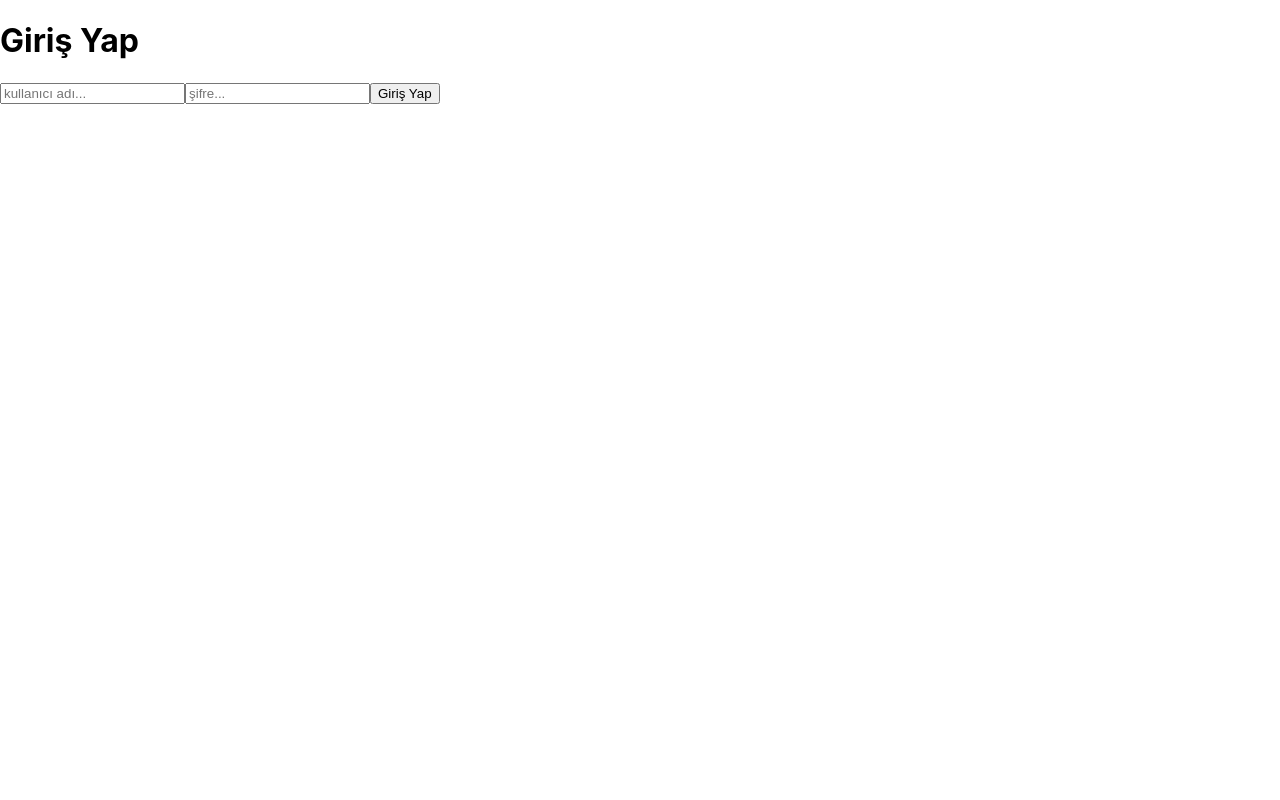
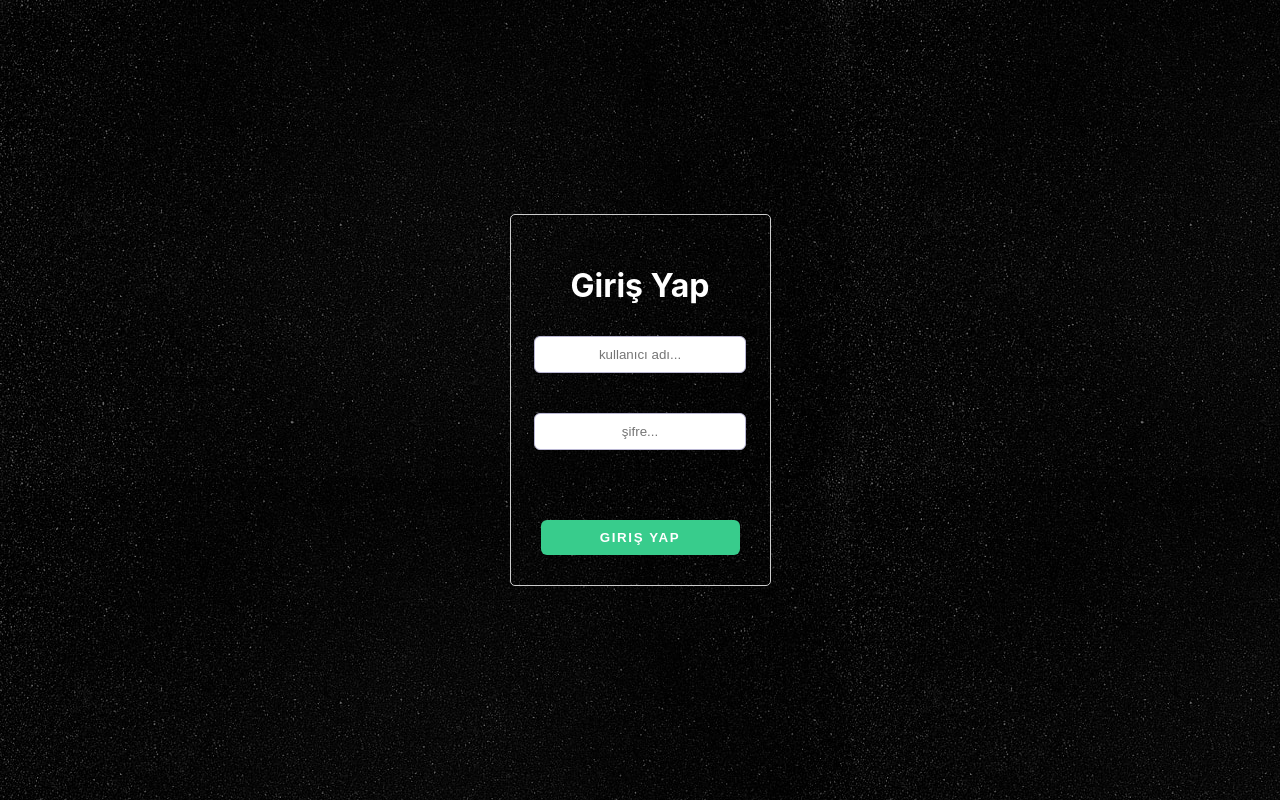
Before and after one commit to bidirabinizz/Calismalarim2023, a React (Create React App) app in the folder fakerestapilogin/: page / in a window 1280 px wide. Built offline with nearby package versions, Linux system fonts and the light colour scheme; data requests are answered from the project's data file; a web font is replaced by a local one.

Commit message:
16 March
Buglar düzeltildi

```diff
--- a/fakerestapilogin/public/index.html
+++ b/fakerestapilogin/public/index.html
@@ -15,6 +15,7 @@
       user's mobile device or desktop. See https://developers.google.com/web/fundamentals/web-app-manifest/
     -->
     <link rel="manifest" href="%PUBLIC_URL%/manifest.json" />
+
     <!--
       Notice the use of %PUBLIC_URL% in the tags above.
       It will be replaced with the URL of the `public` folder during the build.
--- a/fakerestapilogin/src/App.js
+++ b/fakerestapilogin/src/App.js
@@ -1,6 +1,6 @@
 import React from "react";
 import Girisyap from "./components/Girisyap";
-import Navbar from "./components/Navbar";
+
 function App() {
   return (
     <div>
--- a/fakerestapilogin/src/components/Girisyap.js
+++ b/fakerestapilogin/src/components/Girisyap.js
@@ -1,6 +1,8 @@
 import { useState, useEffect } from "react";
 import axios from "axios";
 import Navbar from "./Navbar";
+import girisyapmatheme from "./girisyaptheme.css"
+
 const userURL = "http://localhost:3000/kullanici";
 
 function Girisyap() {
@@ -35,9 +37,12 @@ function Girisyap() {
   }
 
   return (
-    <div className="maindiv">
+  <div className="deneme">
+
         {!login ? (
           <div>
+            <div className="container">
+             <div className="maindiv">
             <h1>Giriş Yap</h1>
             <input
               onChange={(e) => {
@@ -59,8 +64,14 @@ function Girisyap() {
               id=""
               placeholder="şifre..."
             />
-          <button onClick={butonTiklandi}>Giriş Yap</button>
+
+            <br></br>
+
+            <button onClick={butonTiklandi} className="button">Giriş Yap</button>
           </div>
+           </div>
+           </div>
+
         ) : (
           <Navbar
             loggedInUsername={LoggedInUsername}
@@ -68,8 +79,10 @@ function Girisyap() {
             logininfo={login}
           />
         )}
+
   </div>
   );
+
 }
 
 export default Girisyap;
--- a/fakerestapilogin/src/components/Navbar.js
+++ b/fakerestapilogin/src/components/Navbar.js
@@ -1,5 +1,7 @@
 import React from "react";
 import "./Navbar.css";
+
+
 function Navbar({ loggedInUsername, MailAdress, admininfo, logininfo }) {
   return (
     <div className="navbar">
--- /dev/null
+++ b/fakerestapilogin/src/components/girisyaptheme.css
@@ -0,0 +1,66 @@
+body {
+    position: relative; /* Eklenen katmanın konumu belirlensin */
+    background-image: url('../img/wallpapergiris.jpg');
+    background-repeat: repeat;
+    color: white;
+}
+
+body::before {
+    content: "";
+    position: absolute; /* İçeriği yerleştirme */
+    top: 0;
+    left: 0;
+    width: 100%;
+    height: 100%;
+    background-color: rgba(0, 0, 0, 0.575); /* Siyah rengi %50 opaklıkta */
+    z-index: -1; /* Arkaplan resminin altında olacak */
+}
+
+
+.container{
+    display: flex;
+    justify-content: center;
+    align-items: center;
+    height: 100vh;
+}
+.maindiv {
+    padding: 30px;
+    border: 1px solid #ccc;
+    border-radius: 5px;
+    display: flex;
+    flex-direction: column; /* Inputları dikey olarak sıralamak için */
+    align-items: center; /* Yatayda merkezlemek için */
+}
+
+.maindiv h1{
+
+    text-align: center;
+}
+
+.maindiv input {
+    margin-bottom: 30px; /* Inputlar arasına boşluk eklemek için */
+    padding: 10px;
+    width: 95%; /* Inputların genişliğini ayarlamak için */
+    padding: 10px;
+    border-radius: 6px;
+    margin-top: 10px;
+    border: 1px solid hsl(246, 25%, 77%);
+    text-align: center;
+  }
+
+.maindiv .button {
+    padding: 10px;
+    min-width: 100%;
+    margin-top: 20px;
+    background-color: hsl(154, 59%, 51%);
+    border: 0;
+    border-radius: 6px;
+    text-transform: uppercase;
+    color: #fff;
+    font-weight: 700;
+    letter-spacing: 0.1rem;
+    cursor: pointer;
+  }
+.maindiv .button:hover, .button:active, .button:focus{
+    background-color: hsl(155, 55%, 63%);
+}
```
Also changed, not shown: fakerestapilogin/src/img/wallpapergiris.jpg (added). Lines whose indentation alone changed are shown as unchanged.
